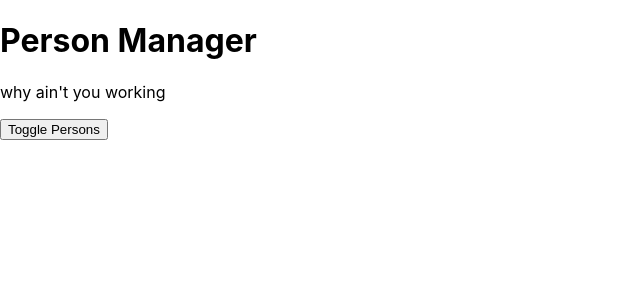
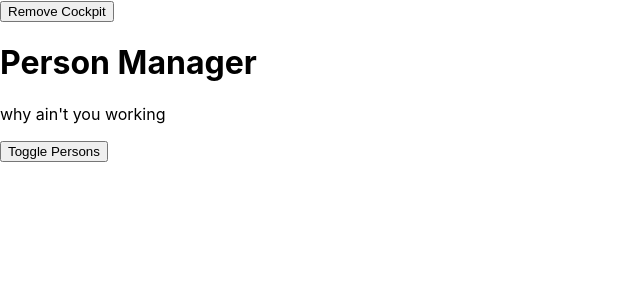
Before and after one commit to danielbyun/react-complete-guide, a React (Create React App) app: page / in a window 1280 px wide. Shown: the top 300 px of the page, without its empty margins (0-640 px from the left). Built offline with nearby package versions, Linux system fonts and the light colour scheme.

Commit message:
using, controlling, cleaning up with useEffect()

```diff
--- a/src/Components/Cockpit/Cockpit.js
+++ b/src/Components/Cockpit/Cockpit.js
@@ -6,10 +6,26 @@
 
 // };
 
+// functional component
 function Cockpit(props) {
   useEffect(() => {
     console.log("[Cockpit.js] useEffect");
     // Http request...
+    setTimeout(() => {
+      // faking http request
+      alert("saved data to cloud");
+    }, 1000);
+    return () => {
+      console.log("[Cockpit.js] cleanup work in useEffect");
+    };
+  }, []); // control when this executes
+
+  // has no 2nd argument, will run every update cycle
+  useEffect(() => {
+    console.log("[Cockpit.js] 2nd useEffect");
+    return () => {
+      console.log("[Cockpit.js] cleanup work in useEffect");
+    };
   });
 
   const assignedClasses = [];
--- a/src/Components/Persons/Persons.js
+++ b/src/Components/Persons/Persons.js
@@ -30,6 +30,11 @@
     console.log("[Persons.js] componentDidUpdate");
   }
 
+  // cleaning up stuff
+  componentWillUnmount() {
+    console.log("[Persons.js] componentWillUnmount");
+  }
+
   render() {
     // runs inside render
     console.log("[Persons.js] rendering...");
--- a/src/Containers/App.js
+++ b/src/Containers/App.js
@@ -20,7 +20,8 @@
       { id: "dfgh", name: "Matt", age: 13 }
     ],
     otherState: "some other value",
-    showPersons: false
+    showPersons: false,
+    showCockpit: true
   };
 
   // runs after the constructor (2)
@@ -93,12 +94,21 @@
 
     return (
       <div className={classes.App}>
+        <button
+          onClick={() => {
+            this.setState({ showCockpit: false });
+          }}
+        >
+          Remove Cockpit
+        </button>
+        {this.state.showCockpit ? (
           <Cockpit
             title={this.props.appTitle}
             showPersons={this.state.showPersons}
             persons={this.state.persons}
             clicked={this.togglePersonsHandler}
           />
+        ) : null}
         {persons}
       </div>
     );
```
Lines whose indentation alone changed are shown as unchanged.
